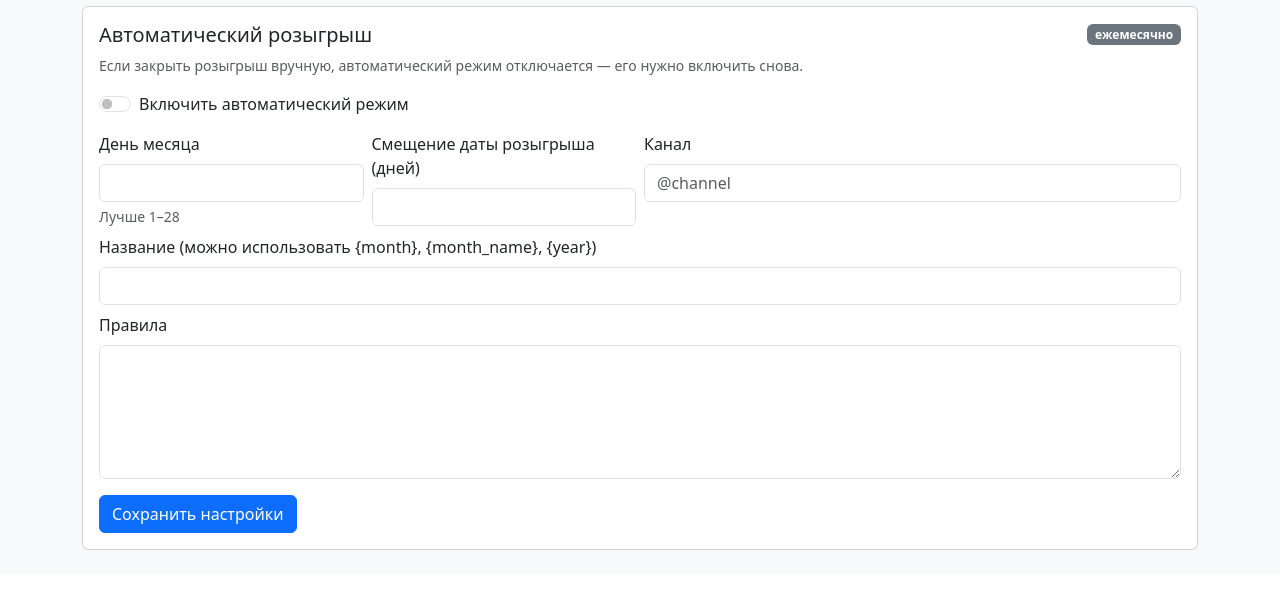
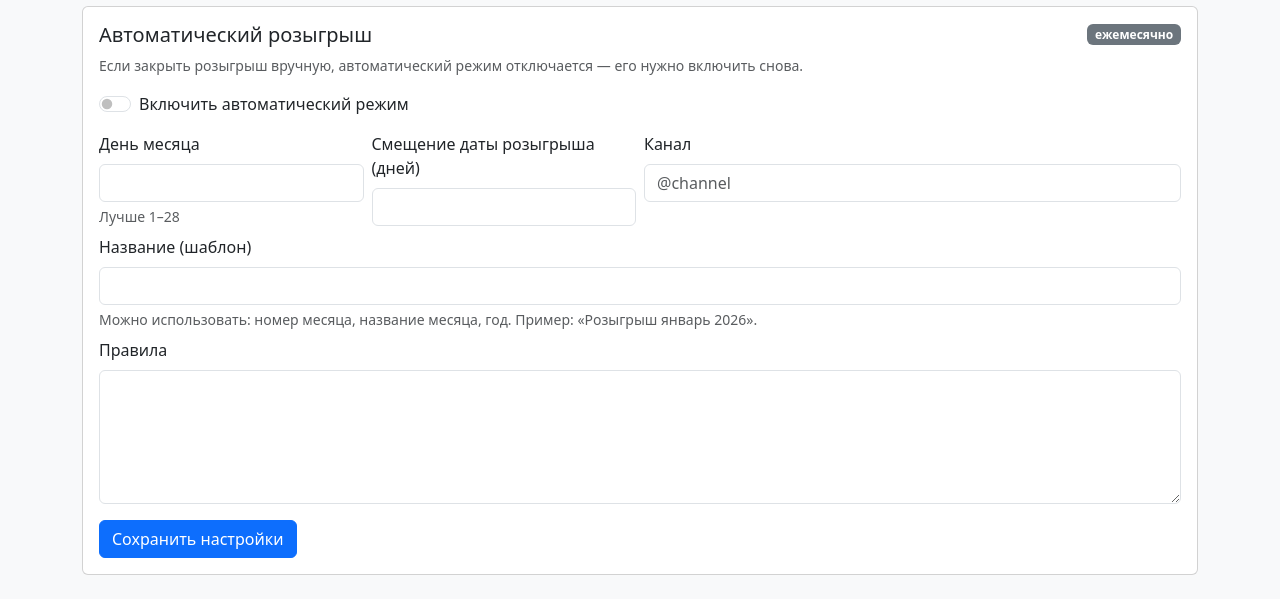
Before and after one commit to limbovvv/tg-bot-clothes, a Python web app: template backend/app/web/templates/giveaway.html in a window 1280 px wide. Shown: the part 613-1212 px from the top of the page. Before the commit the page ends 1163 px from the top, so only its background shows below. Run offline with Jinja, Linux system fonts and the light colour scheme; the template is opened without the code that fills it, so the values that code supplies are empty.

Commit message:
Localize automation title help text

```diff
--- a/backend/app/web/templates/giveaway.html
+++ b/backend/app/web/templates/giveaway.html
@@ -92,8 +92,11 @@
         <input class="form-control" name="required_channel" value="{{ automation.required_channel }}" placeholder="@channel" />
       </div>
       <div class="col-12">
-        <label class="form-label">Название (можно использовать {month}, {month_name}, {year})</label>
+        <label class="form-label">Название (шаблон)</label>
         <input class="form-control" name="title_template" value="{{ automation.title_template }}" />
+        <div class="form-text">
+          Можно использовать: номер месяца, название месяца, год. Пример: «Розыгрыш январь 2026».
+        </div>
       </div>
       <div class="col-12">
         <label class="form-label">Правила</label>
```
